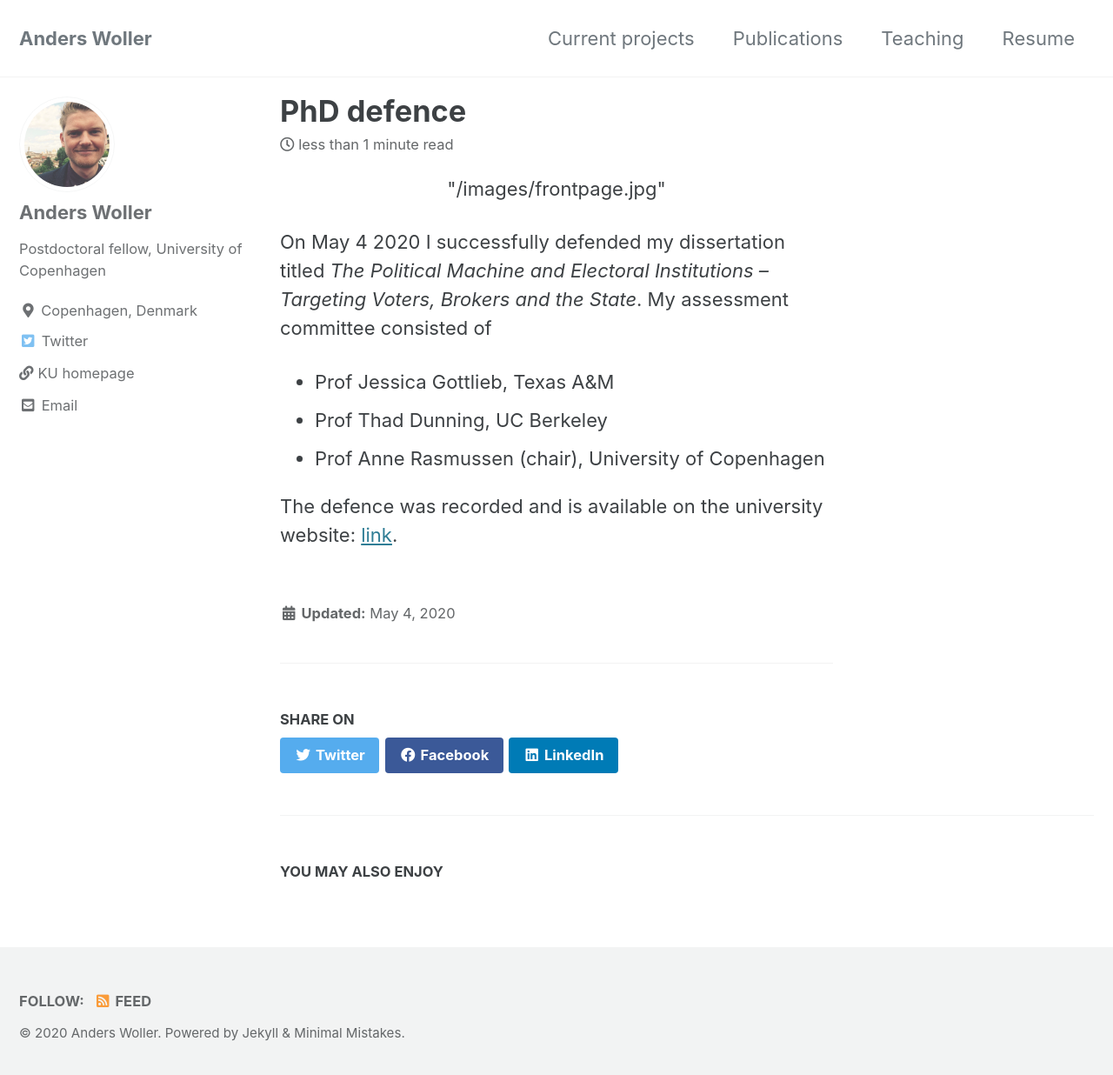
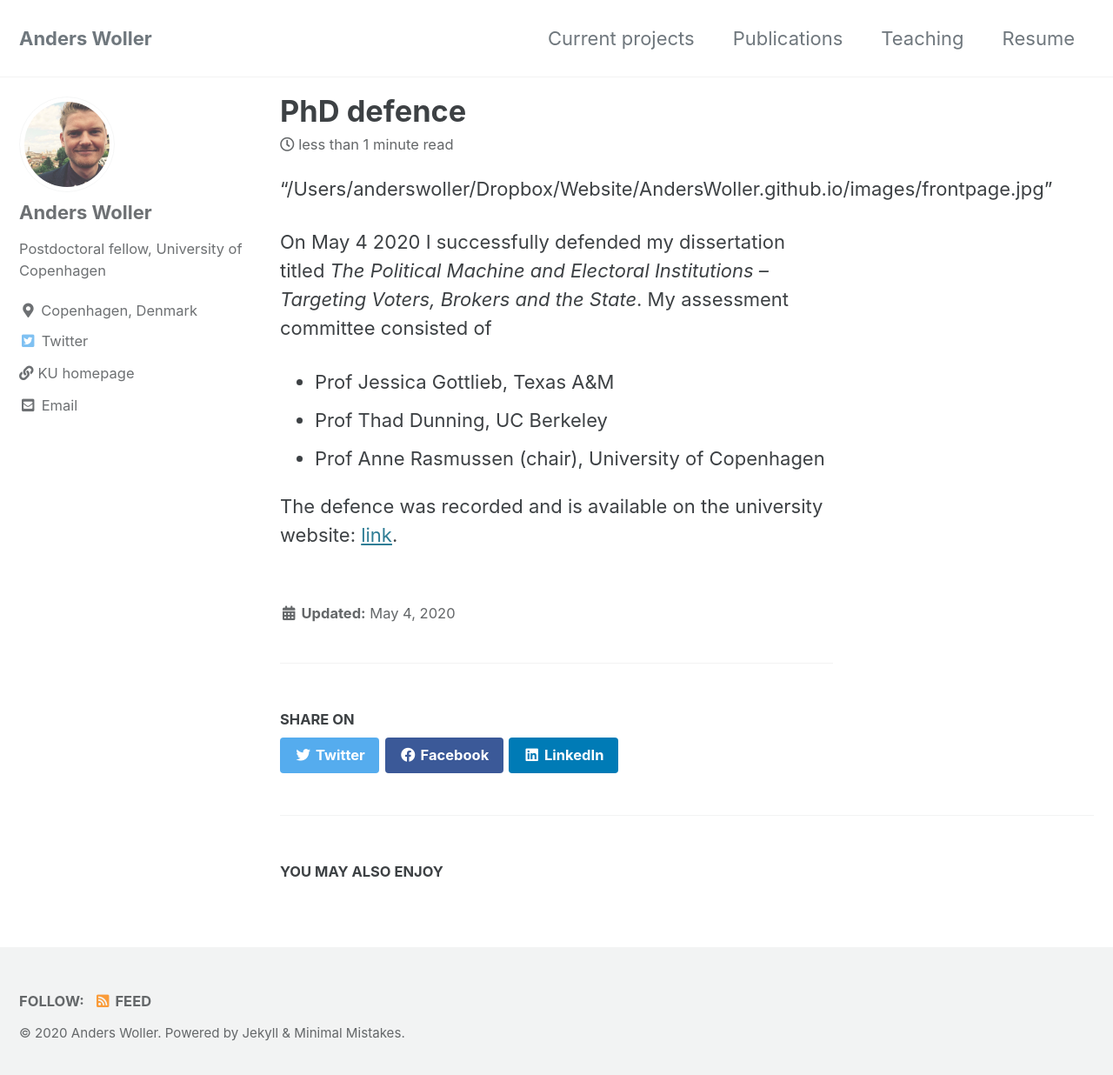
Before and after one commit to AndersWoller/AndersWoller.github.io, a Jekyll site: the page built from _posts/2020-04-04-defense.md, in a window 1280 px wide and 1244 px high. Shown: the top 1236 px of the window at 87% size. Built offline with Jekyll 4.4.1, drawn with Linux system fonts in a browser that asks for light colours; cached includes are drawn as plain includes.

Commit message:
Update 2020-04-04-defense.md

```diff
--- a/_posts/2020-04-04-defense.md
+++ b/_posts/2020-04-04-defense.md
@@ -5,9 +5,7 @@ fontsize: 15px
 ---
 
 
-<p align="center">
-"/images/frontpage.jpg"
-</p>
+"/Users/anderswoller/Dropbox/Website/AndersWoller.github.io/images/frontpage.jpg"
 
 
 On May 4 2020 I successfully defended my dissertation titled *The Political Machine and Electoral Institutions -- Targeting Voters, Brokers and the State*. My assessment committee consisted of
```
